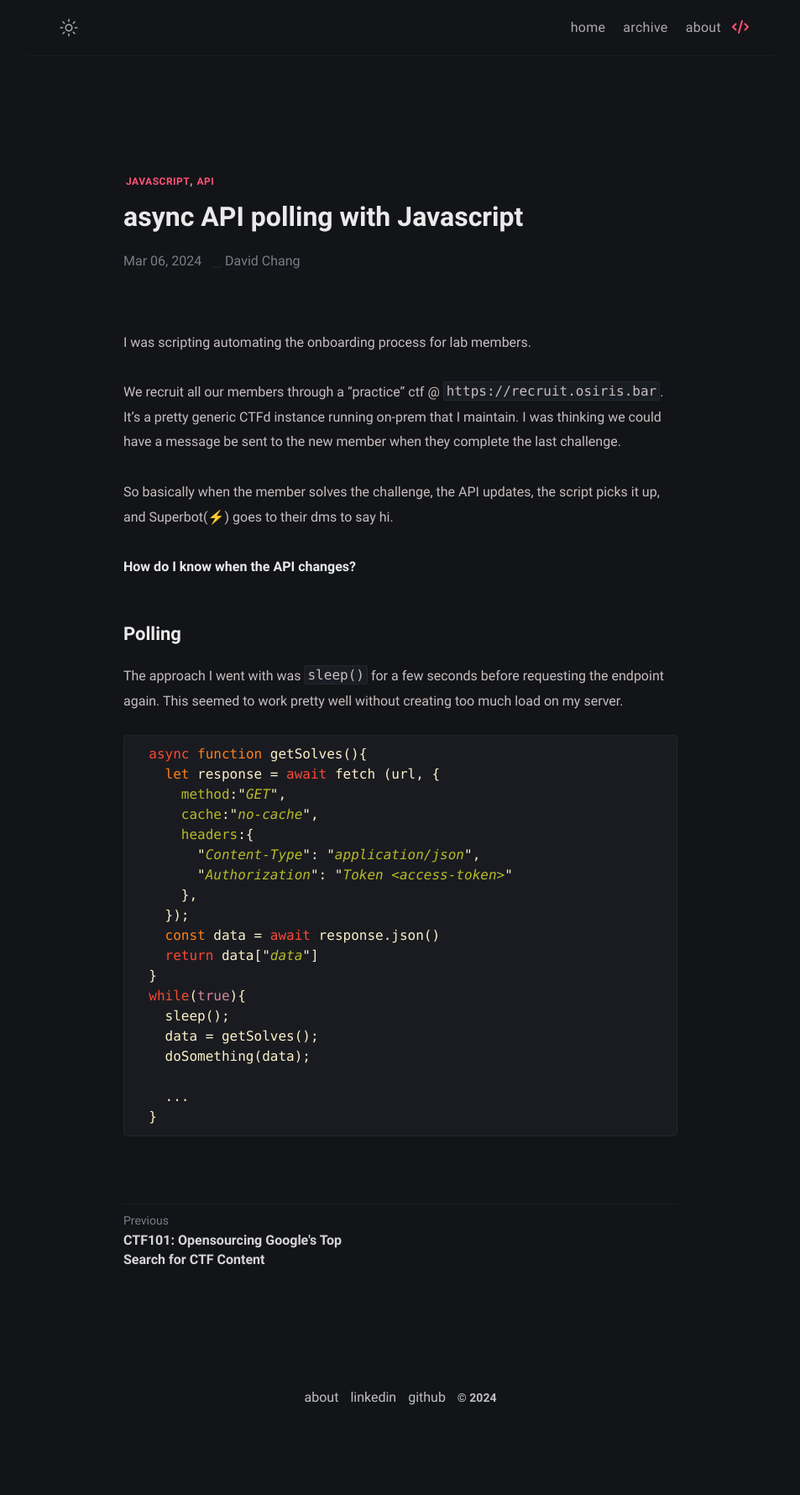
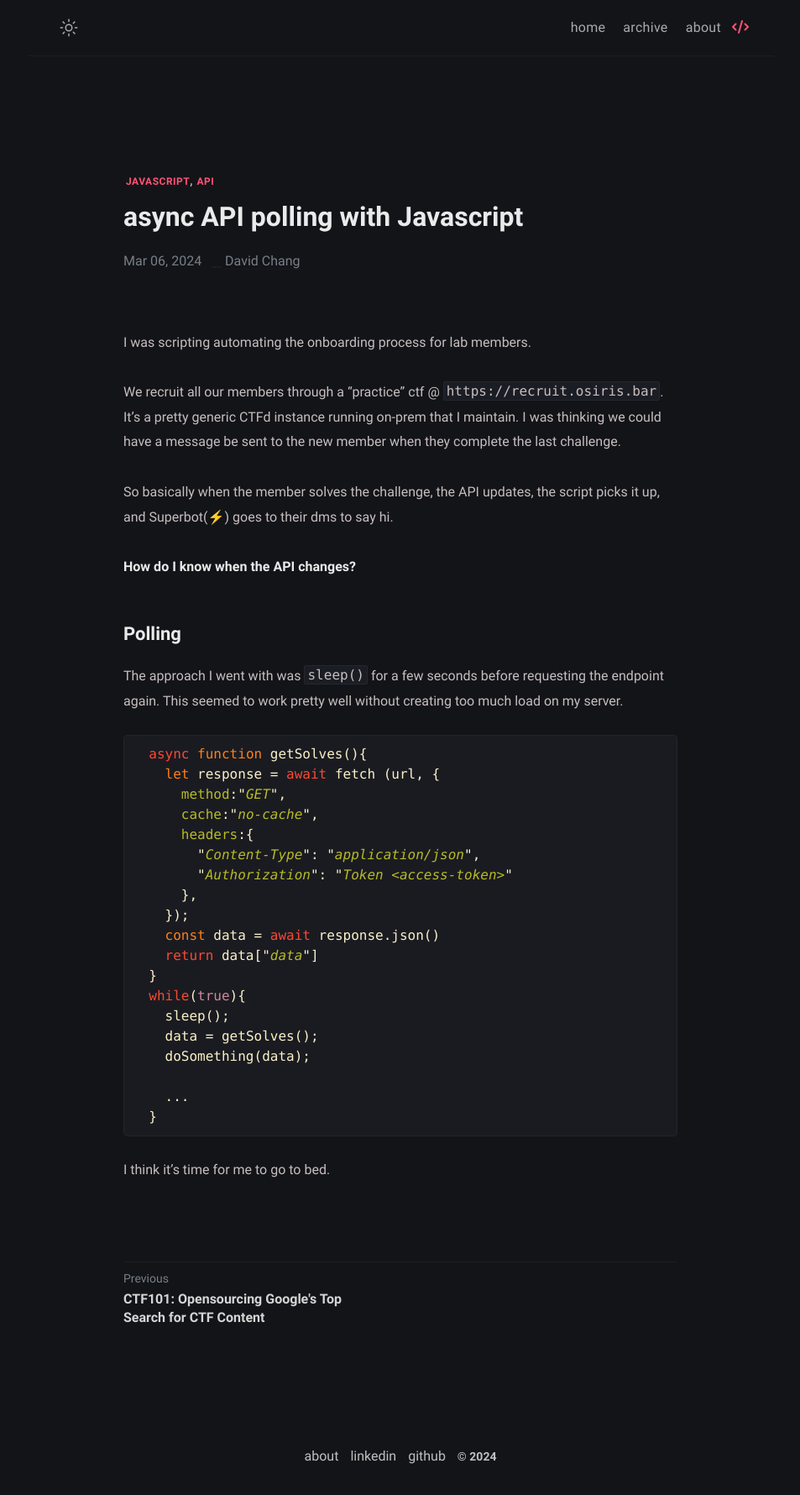
Before and after one commit to davidchiii/davidchiii.github.io, a Jekyll site: the page built from _posts/async-api-polling/2024-03-07-AsynchronousAPIPolling.md, in a window 1280 px wide. Shown: the whole page at 84% size, without its empty margins (163-1116 px from the left). Built offline with Jekyll 4.4.1, drawn with Linux system fonts in a browser that asks for light colours; comment, search, counter and statistics services are not loaded; before the commit the page ends 1711 px from its top, so only the background shows below that; some of the changed lines change nothing that is shown.

Commit message:
FINISH post

````diff
--- a/_posts/async-api-polling/2024-03-07-AsynchronousAPIPolling.md
+++ b/_posts/async-api-polling/2024-03-07-AsynchronousAPIPolling.md
@@ -1,7 +1,7 @@
 ---
 layout: post
 title: "async API polling with Javascript"
-date: 2024-03-07 10:07 +0700
+date: 2024-03-07 2:07 +0700
 description: Find a CTF. Find a Job.
 tag:
   - javascript
@@ -42,3 +42,5 @@ The approach I went with was `sleep()` for a few seconds before requesting the e
     ...
   }
 ```
+
+I think it's time for me to go to bed.
````
Also changed, not shown: 4 other files.
